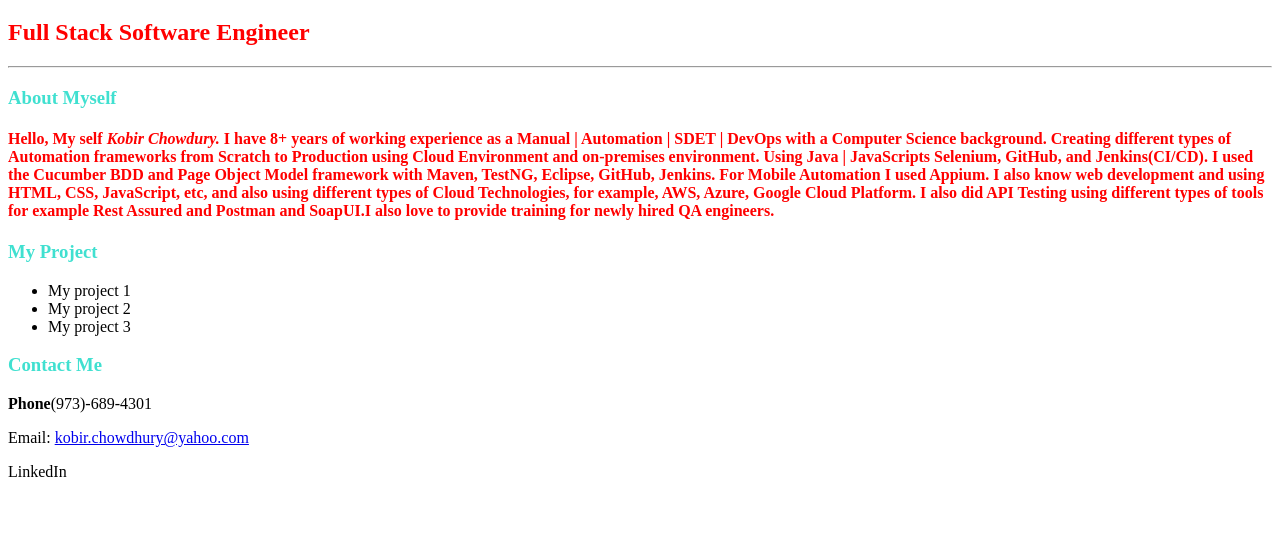
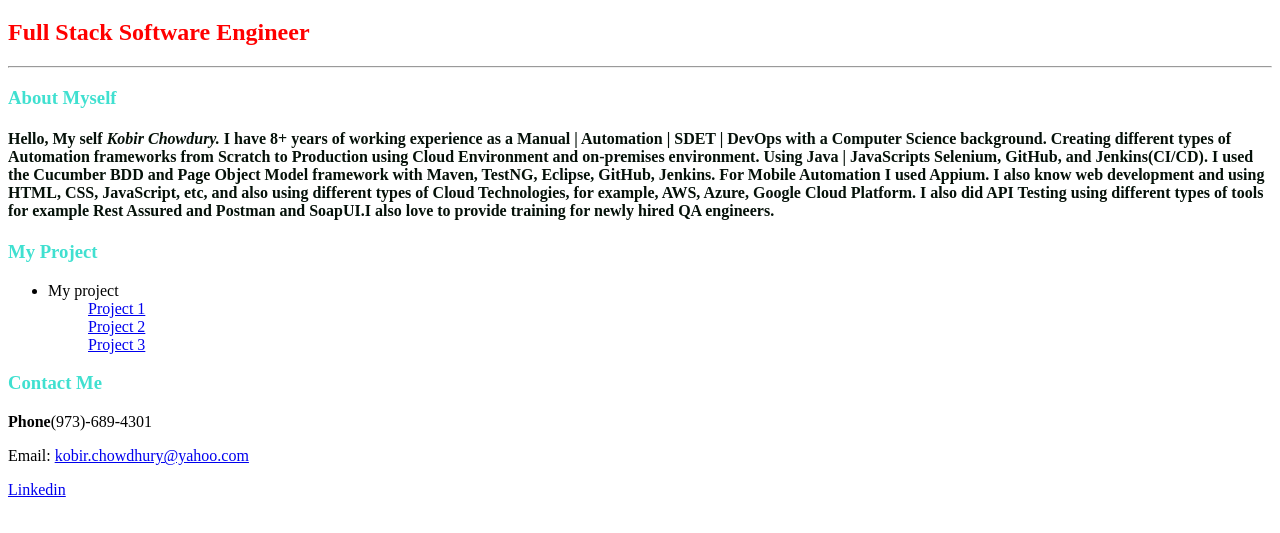
Before and after one commit to Kobirc/portfolio, a plain HTML site: page index.html in a window 1280 px wide. Shown: the part 61-594 px from the top of the page. Drawn offline with Linux system fonts and the light colour scheme.

Commit message:
3 times commit

```diff
--- a/index.html
+++ b/index.html
@@ -26,9 +26,12 @@
         <h3>My Project</h3>
 
         <ul>
-            <li>My project 1</li>
-            <li>My project 2</li>
-            <li>My project 3</li>
+            <li>My project </li>
+           <ol><a href="My Project 1">Project 1</a></ol>
+           <ol><a href="My Project 2">Project 2</a></ol>
+           <ol><a href="My Project 3">Project 3</a></ol>
+
+
         </ul>
 
 
@@ -37,7 +40,7 @@
 
         <p> Email: <a href=" mailto kobir.chowdhury@yahoo.com"> kobir.chowdhury@yahoo.com</a></p>
 
-        <p>LinkedIn</p>
+        <a href="https://www.linkedin.com/">Linkedin</a>
     </div>
    </body>
 </html>
--- a/style.css
+++ b/style.css
@@ -12,5 +12,5 @@ h3 {
     color:turquoise;
 }
 h4 {
-    color:red;
+    color:rgb(5, 17, 9);
 }
```
